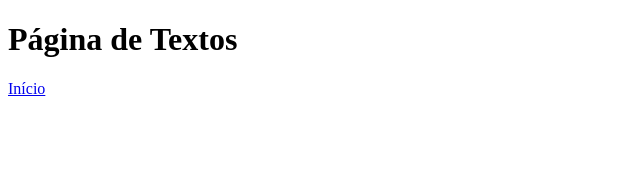
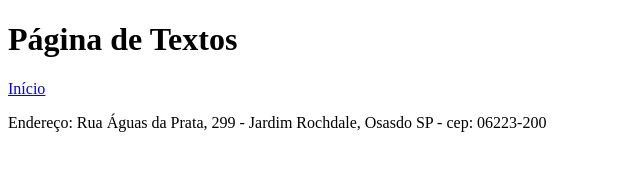
Before and after one commit to Edison1958/Biografia, a plain HTML site: page edison.html in a window 1280 px wide. Shown: the whole page, without its empty margins (0-640 px from the left). Drawn offline with Linux system fonts and the light colour scheme.

Commit message:
Acréscimo de endereço

```diff
--- a/edison.html
+++ b/edison.html
@@ -8,5 +8,10 @@
 <body>
     <h1>Página de Textos</h1>
     <a href="index.html">Início</a>
+    <p>
+        Endereço:
+        Rua Águas da Prata, 299 - Jardim Rochdale, Osasdo SP - cep: 06223-200
+
+    </p>
 </body>
 </html>
```
